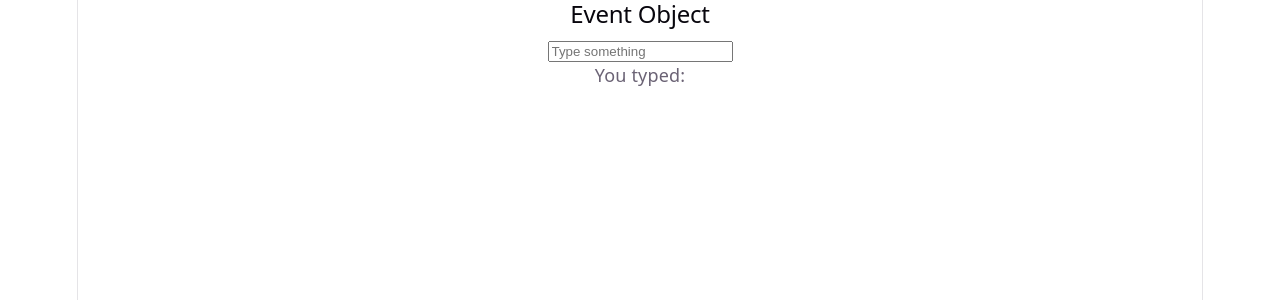
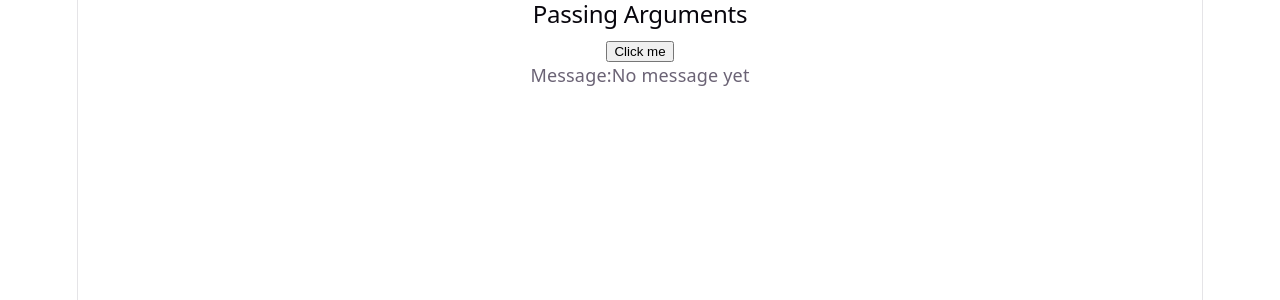
Before and after one commit to incharadn433-web/MERN_Stu_FebMay26Mys, a React (Vite) app in the folder W10/D3/my-event-loop/: page / in a window 1280 px wide. Shown: the top 300 px of the page. Built offline with nearby package versions, Linux system fonts and the light colour scheme.

Commit message:
Passing arguments to event handlers

```diff
--- a/W10/D3/my-event-loop/src/App.jsx
+++ b/W10/D3/my-event-loop/src/App.jsx
@@ -1,13 +1,15 @@
 import { useState } from 'react';
 import { EventBasics } from './components/P1'
 import { EventObject } from './components/P2'
+import { PassingArguments } from './components/P3'
 import './App.css'
 
 function App() {
   return (
     <>
       {/* <EventBasics /> */}
-      <EventObject />
+      {/* <EventObject /> */}
+      <PassingArguments />
     </>
   )
 }
--- /dev/null
+++ b/W10/D3/my-event-loop/src/components/P3.jsx
@@ -0,0 +1,18 @@
+//Passing arguments to event handlers
+import { useState } from "react";
+export function PassingArguments(){
+    const [message,setMessage] = useState("No message yet");
+    //Event handler function
+    const handleClick = (msg) => {
+        setMessage(msg);
+    };
+    return(
+        <section>
+            <h2>Passing Arguments</h2>
+            <button onClick={() => handleClick("Hello")}>
+                Click me
+            </button>
+            <p>Message:{message}</p>
+        </section>
+    )
+}
```
